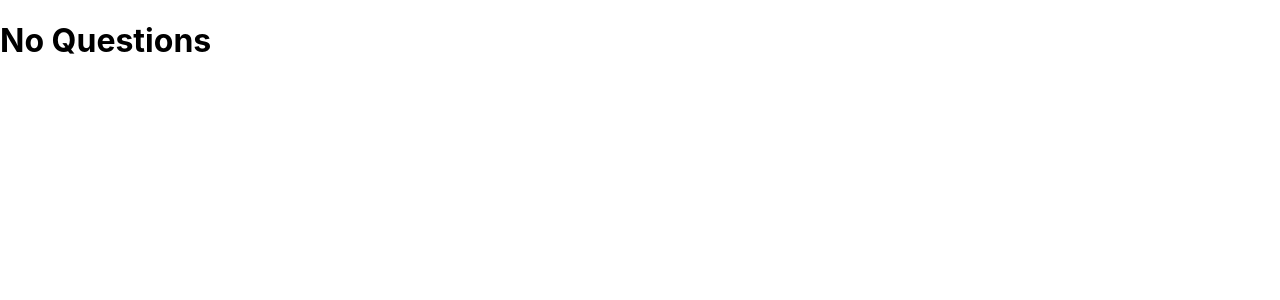
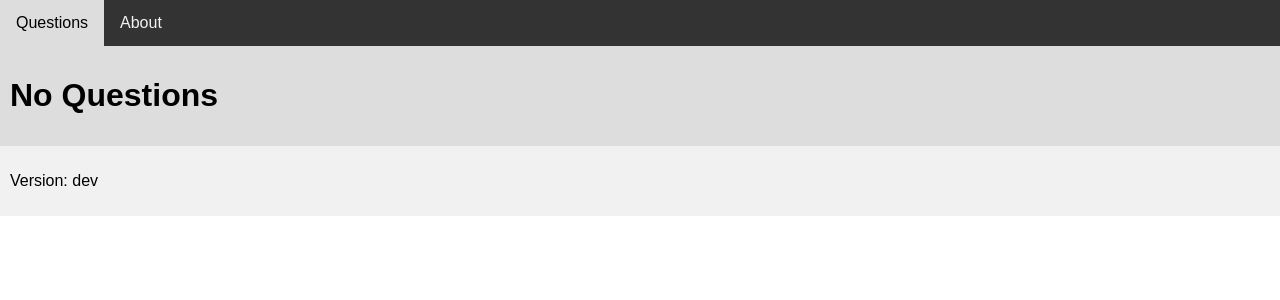
Before and after one commit to olegood/boosti, a React (Create React App) app in the folder client/: page / in a window 1280 px wide. Shown: the top 300 px of the page. Built offline with nearby package versions, Linux system fonts and the light colour scheme; no server answers.

Commit message:
#9 CSS Flexbox layout
Close #9

```diff
--- a/client/src/App.css
+++ b/client/src/App.css
@@ -1,38 +1,43 @@
-.App {
-  text-align: center;
+* {
+    box-sizing: border-box;
+    font-family: Arial, Helvetica, sans-serif;
 }
 
-.App-logo {
-  height: 40vmin;
-  pointer-events: none;
+body {
+    margin: 0;
+    font-family: Arial, Helvetica, sans-serif;
 }
 
-@media (prefers-reduced-motion: no-preference) {
-  .App-logo {
-    animation: App-logo-spin infinite 20s linear;
-  }
+/* Style the top navigation bar */
+.topnav {
+    overflow: hidden;
+    background-color: #333;
 }
 
-.App-header {
-  background-color: #282c34;
-  min-height: 100vh;
-  display: flex;
-  flex-direction: column;
-  align-items: center;
-  justify-content: center;
-  font-size: calc(10px + 2vmin);
-  color: white;
+/* Style the topnav links */
+.topnav a {
+    float: left;
+    display: block;
+    color: #f2f2f2;
+    text-align: center;
+    padding: 14px 16px;
+    text-decoration: none;
 }
 
-.App-link {
-  color: #61dafb;
+/* Change color on hover */
+.topnav a:hover {
+    background-color: #ddd;
+    color: black;
 }
 
-@keyframes App-logo-spin {
-  from {
-    transform: rotate(0deg);
-  }
-  to {
-    transform: rotate(360deg);
-  }
+/* Style the content */
+.content {
+    background-color: #ddd;
+    padding: 10px;
 }
+
+/* Style the footer */
+.footer {
+    background-color: #f1f1f1;
+    padding: 10px;
+}
--- a/client/src/App.js
+++ b/client/src/App.js
@@ -1,12 +1,20 @@
-// import './App.css';
+import './App.css';
 import QuestionsList from "./components/QuestionsList.js";
 
 function App() {
-  return (
-    <div className="App">
+  return (<>
+    <div className={'topnav'}>
+      <a href="#">Questions</a>
+      <a href="#">About</a>
+    </div>
+
+    <div className={"content"}>
       <QuestionsList/>
     </div>
-  );
+    <div className={'footer'}>
+      <p>Version: dev</p>
+    </div>
+  </>);
 }
 
 export default App;
--- a/client/src/components/QuestionsList.js
+++ b/client/src/components/QuestionsList.js
@@ -7,11 +7,7 @@ class QuestionsList extends React.Component {
     questions: []
   }
 
-  constructor(props) {
-    super(props);
-  }
-
-  componentWillMount() {
+  componentDidMount() {
     QuestionsService.getAll().then(resp => {
       const questions = resp.data
       this.setState({questions})
```
